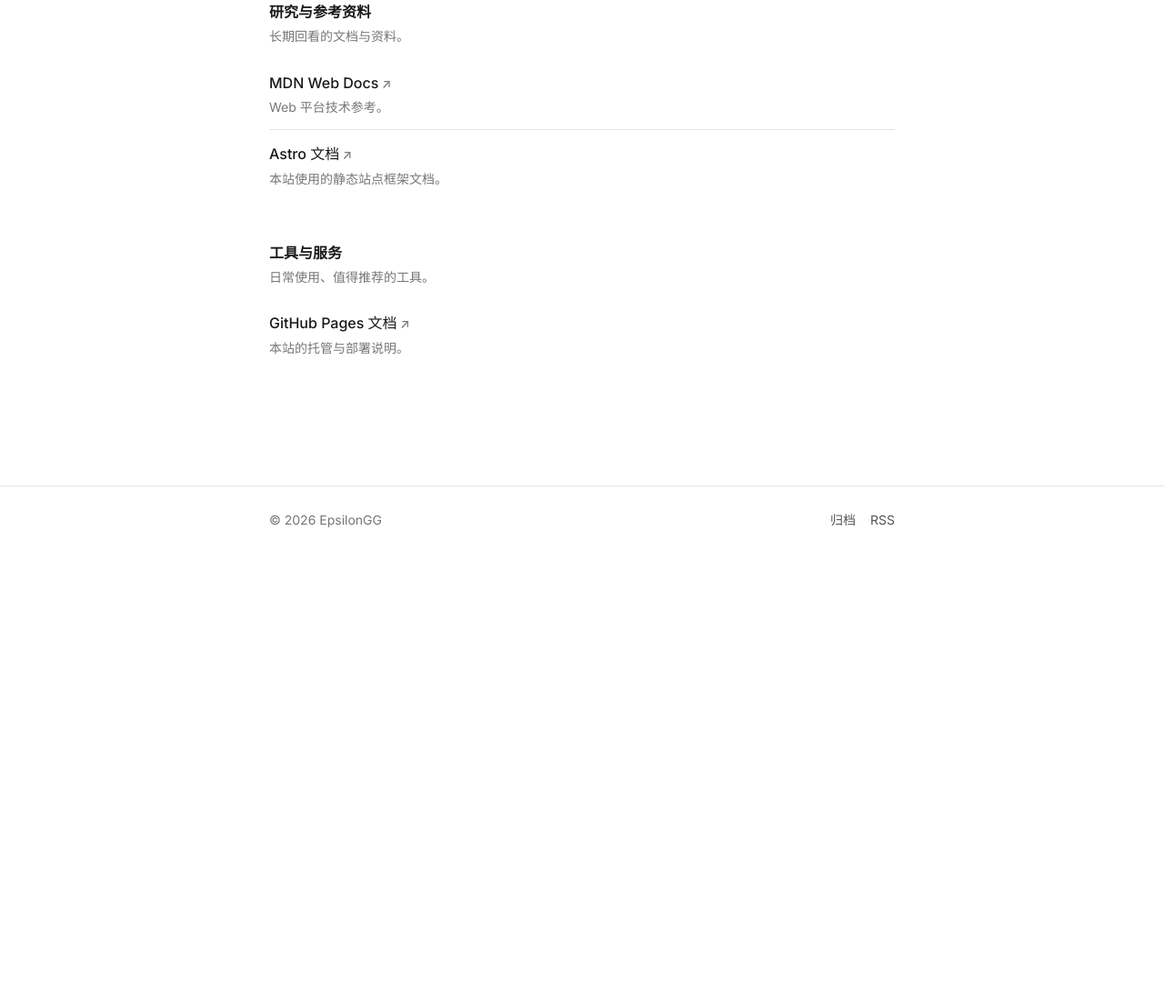
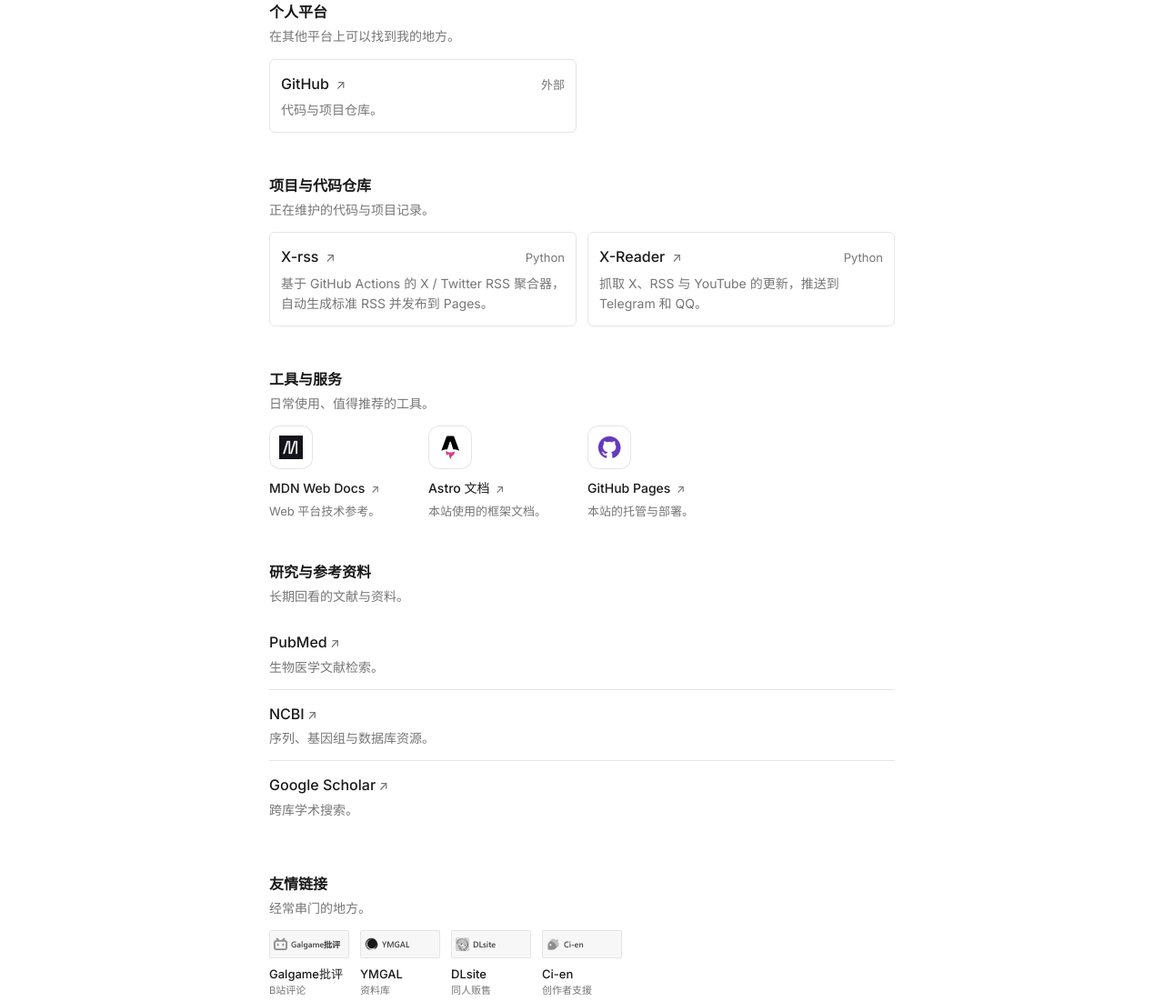
Before and after one commit to EpsilonGG/epsilongg.github.io, an Astro site: page /morelinks in a window 1280 px wide. Shown: the part 213-1315 px from the top of the page at 91% size. Before the commit the page ends 822 px from the top, so only its background shows below. Built offline with nearby package versions, Linux system fonts and the light colour scheme; Astro itself is replaced by a stand-in of ours.

Commit message:
feat: rebuild link library with cards, icon grid and 88x31 friend badges

```diff
--- /dev/null
+++ b/src/components/BadgeWall.astro
@@ -0,0 +1,39 @@
+---
+/**
+ * 徽章墙：88×31 的站点按钮，下方留一格与徽章等宽等高的说明位。
+ * 用于「友情链接」。徽章图片自托管在 public/images/links/。
+ *
+ * 徽章默认灰度显示，鼠标悬停或键盘聚焦时恢复原色，
+ * 避免满屏彩色按钮冲淡整站的黑白灰基调。
+ */
+import { isExternalHref, type LinkItem } from '../config/links';
+
+interface Props {
+  links: LinkItem[];
+}
+
+const { links } = Astro.props;
+---
+
+<ul class="badge-wall">
+  {links.map((link) => {
+    const external = isExternalHref(link.href);
+    const linkAttrs = external ? { target: '_blank', rel: 'noopener noreferrer' } : {};
+    return (
+      <li>
+        <a class="badge-item" href={link.href} {...linkAttrs}>
+          {link.badge ? (
+            <img class="badge-item__img" src={link.badge} alt="" width="88" height="31" loading="lazy" decoding="async" />
+          ) : (
+            <span class="badge-item__img badge-item__img--empty">{link.label}</span>
+          )}
+          <span class="badge-item__caption">
+            <span class="badge-item__name">{link.label}</span>
+            {link.description ? <span class="badge-item__desc">{link.description}</span> : null}
+          </span>
+          {external ? <span class="visually-hidden">（在新窗口打开）</span> : null}
+        </a>
+      </li>
+    );
+  })}
+</ul>
--- /dev/null
+++ b/src/components/IconGrid.astro
@@ -0,0 +1,37 @@
+---
+/**
+ * 图标网格：倒角正方形图标 + 左下角名称与说明。
+ * 用于「工具与服务」。
+ */
+import { isExternalHref, type LinkItem } from '../config/links';
+
+interface Props {
+  links: LinkItem[];
+}
+
+const { links } = Astro.props;
+---
+
+<ul class="icon-grid">
+  {links.map((link) => {
+    const external = isExternalHref(link.href);
+    const linkAttrs = external ? { target: '_blank', rel: 'noopener noreferrer' } : {};
+    return (
+      <li>
+        <a class="icon-tile" href={link.href} {...linkAttrs}>
+          {link.icon ? (
+            <img class="icon-tile__img" src={link.icon} alt="" width="48" height="48" loading="lazy" decoding="async" />
+          ) : (
+            <span class="icon-tile__img icon-tile__img--empty" aria-hidden="true">{link.label.slice(0, 2)}</span>
+          )}
+          <span class="icon-tile__label">
+            {link.label}
+            {external ? <span class="icon-tile__external" aria-hidden="true">↗</span> : null}
+          </span>
+          {link.description ? <span class="icon-tile__description">{link.description}</span> : null}
+          {external ? <span class="visually-hidden">（在新窗口打开）</span> : null}
+        </a>
+      </li>
+    );
+  })}
+</ul>
--- /dev/null
+++ b/src/components/LinkCards.astro
@@ -0,0 +1,35 @@
+---
+/**
+ * 卡片网格：用于「个人平台」「项目与代码仓库」。
+ * 卡片本身是链接，右上角可放一条次要信息（语言、内外链等）。
+ */
+import { isExternalHref, type LinkItem } from '../config/links';
+
+interface Props {
+  links: LinkItem[];
+}
+
+const { links } = Astro.props;
+---
+
+<ul class="card-grid">
+  {links.map((link) => {
+    const external = isExternalHref(link.href);
+    const linkAttrs = external ? { target: '_blank', rel: 'noopener noreferrer' } : {};
+    return (
+      <li>
+        <a class="link-card" href={link.href} {...linkAttrs}>
+          <span class="link-card__head">
+            <span class="link-card__label">
+              {link.label}
+              {external ? <span class="link-card__external" aria-hidden="true">↗</span> : null}
+            </span>
+            {link.meta ? <span class="link-card__meta">{link.meta}</span> : null}
+          </span>
+          {link.description ? <span class="link-card__description">{link.description}</span> : null}
+          {external ? <span class="visually-hidden">（在新窗口打开）</span> : null}
+        </a>
+      </li>
+    );
+  })}
+</ul>
--- /dev/null
+++ b/src/components/LinkList.astro
@@ -0,0 +1,22 @@
+---
+/**
+ * 竖排链接列表：左侧名称，右侧说明。
+ * 链接库的「研究与参考资料」等分类使用，与名片页的 LinkRow 视觉一致。
+ */
+import LinkRow from './LinkRow.astro';
+import type { LinkItem } from '../config/links';
+
+interface Props {
+  links: LinkItem[];
+}
+
+const { links } = Astro.props;
+---
+
+<ul class="link-list">
+  {links.map((link) => (
+    <li>
+      <LinkRow label={link.label} href={link.href} description={link.description} />
+    </li>
+  ))}
+</ul>
--- a/src/config/links.ts
+++ b/src/config/links.ts
@@ -7,8 +7,7 @@
  * 注意：
  * - 只填写可以确认的真实地址，不要填写猜测或未经验证的账号。
  * - 没有内容的分类会自动隐藏，不会渲染空区块。
- * - 下面「研究与参考资料」「工具与服务」中的条目是真实可访问的公开资源，
- *   仅作为结构示例，请按需替换为自己的常用链接。
+ * - 每个分类用 layout 决定渲染方式，不写则按 'list' 渲染。
  */
 
 export interface LinkItem {
@@ -20,7 +19,16 @@ export interface LinkItem {
   description?: string;
   /** 可选标签，仅用于展示，首版不做筛选 */
   tags?: string[];
+  /** 徽章图片，仅 badges 布局使用，标准尺寸 88×31（文件按 2 倍图存放） */
+  badge?: string;
+  /** 图标图片，仅 icons 布局使用，正方形（文件按 2 倍图存放） */
+  icon?: string;
+  /** 卡片右上角的次要信息，例如 Python */
+  meta?: string;
 }
+
+/** 分类的渲染方式 */
+export type GroupLayout = 'list' | 'cards' | 'icons' | 'badges';
 
 export interface LinkGroup {
   /** 稳定的分类标识 */
@@ -29,6 +37,8 @@ export interface LinkGroup {
   title: string;
   /** 分类说明，可省略 */
   description?: string;
+  /** 渲染方式，默认 list */
+  layout?: GroupLayout;
   links: LinkItem[];
 }
 
@@ -42,36 +52,40 @@ export const primaryLinks: LinkItem[] = [
 
 /**
  * 链接库分类。分类由配置驱动，页面组件不硬编码链接。
+ * 顺序即页面顺序：个人平台 → 项目 → 工具 → 参考资料 → 友情链接。
  */
 export const linkGroups: LinkGroup[] = [
   {
     id: 'platforms',
     title: '个人平台',
     description: '在其他平台上可以找到我的地方。',
-    links: [],
+    layout: 'cards',
+    links: [
+      {
+        label: 'GitHub',
+        href: 'https://github.com/EpsilonGG',
+        description: '代码与项目仓库。',
+        meta: '外部',
+      },
+    ],
   },
   {
     id: 'projects',
     title: '项目与代码仓库',
     description: '正在维护的代码与项目记录。',
-    links: [],
-  },
-  {
-    id: 'research',
-    title: '研究与参考资料',
-    description: '长期回看的文档与资料。',
+    layout: 'cards',
     links: [
       {
-        label: 'MDN Web Docs',
-        href: 'https://developer.mozilla.org/',
-        description: 'Web 平台技术参考。',
-        tags: ['参考'],
+        label: 'X-rss',
+        href: 'https://github.com/EpsilonGG/X-rss',
+        description: '基于 GitHub Actions 的 X / Twitter RSS 聚合器，自动生成标准 RSS 并发布到 Pages。',
+        meta: 'Python',
       },
       {
-        label: 'Astro 文档',
-        href: 'https://docs.astro.build/',
-        description: '本站使用的静态站点框架文档。',
-        tags: ['工具'],
+        label: 'X-Reader',
+        href: 'https://github.com/EpsilonGG/X-Reader',
+        description: '抓取 X、RSS 与 YouTube 的更新，推送到 Telegram 和 QQ。',
+        meta: 'Python',
       },
     ],
   },
@@ -79,20 +93,84 @@ export const linkGroups: LinkGroup[] = [
     id: 'tools',
     title: '工具与服务',
     description: '日常使用、值得推荐的工具。',
+    layout: 'icons',
     links: [
       {
-        label: 'GitHub Pages 文档',
+        label: 'MDN Web Docs',
+        href: 'https://developer.mozilla.org/',
+        description: 'Web 平台技术参考。',
+        icon: '/images/tools/mdn.png',
+      },
+      {
+        label: 'Astro 文档',
+        href: 'https://docs.astro.build/',
+        description: '本站使用的框架文档。',
+        icon: '/images/tools/astro.png',
+      },
+      {
+        label: 'GitHub Pages',
         href: 'https://docs.github.com/pages',
-        description: '本站的托管与部署说明。',
-        tags: ['工具'],
+        description: '本站的托管与部署。',
+        icon: '/images/tools/github-pages.png',
       },
     ],
   },
   {
-    id: 'others',
-    title: '其他',
-    description: '',
-    links: [],
+    id: 'research',
+    title: '研究与参考资料',
+    description: '长期回看的文献与资料。',
+    links: [
+      {
+        label: 'PubMed',
+        href: 'https://pubmed.ncbi.nlm.nih.gov/',
+        description: '生物医学文献检索。',
+        tags: ['文献'],
+      },
+      {
+        label: 'NCBI',
+        href: 'https://www.ncbi.nlm.nih.gov/',
+        description: '序列、基因组与数据库资源。',
+        tags: ['数据'],
+      },
+      {
+        label: 'Google Scholar',
+        href: 'https://scholar.google.com/',
+        description: '跨库学术搜索。',
+        tags: ['检索'],
+      },
+    ],
+  },
+  {
+    id: 'friends',
+    title: '友情链接',
+    description: '经常串门的地方。',
+    layout: 'badges',
+    links: [
+      {
+        label: 'Galgame批评',
+        href: 'https://space.bilibili.com/2072586344',
+        description: 'B站评论',
+        badge: '/images/links/galgame-piping.png',
+      },
+      {
+        label: 'YMGAL',
+        href: 'https://www.ymgal.games/',
+        description: '资料库',
+        badge: '/images/links/ymgal.png',
+      },
+      {
+        label: 'DLsite',
+        href: 'https://www.dlsite.com/',
+        description: '同人贩售',
+        badge: '/images/links/dlsite.png',
+      },
+      {
+        label: 'Ci-en',
+        href: 'https://ci-en.dlsite.com/',
+        description: '创作者支援',
+        badge: '/images/links/ci-en.png',
+      },
+    ],
   },
 ];
 
--- a/src/pages/morelinks.astro
+++ b/src/pages/morelinks.astro
@@ -1,12 +1,15 @@
 ---
 import BaseLayout from '../layouts/BaseLayout.astro';
-import LinkRow from '../components/LinkRow.astro';
+import LinkList from '../components/LinkList.astro';
+import LinkCards from '../components/LinkCards.astro';
+import IconGrid from '../components/IconGrid.astro';
+import BadgeWall from '../components/BadgeWall.astro';
 import { linkGroups } from '../config/links';
 
 const visibleGroups = linkGroups.filter((group) => group.links.length > 0);
 ---
 
-<BaseLayout title="链接库" description="整理外部平台、项目仓库、研究资料与工具链接。">
+<BaseLayout title="链接库" description="整理外部平台、项目仓库、工具、研究资料与友情链接。">
   <div class="page">
     <div class="container">
       <header class="page-header">
@@ -20,13 +23,15 @@ const visibleGroups = linkGroups.filter((group) => group.links.length > 0);
             <section class="link-group" aria-labelledby={`group-${group.id}`}>
               <h2 class="link-group__heading" id={`group-${group.id}`}>{group.title}</h2>
               {group.description ? <p class="link-group__description">{group.description}</p> : null}
-              <ul class="link-list">
-                {group.links.map((link) => (
-                  <li>
-                    <LinkRow label={link.label} href={link.href} description={link.description} />
-                  </li>
-                ))}
-              </ul>
+              {group.layout === 'badges' ? (
+                <BadgeWall links={group.links} />
+              ) : group.layout === 'cards' ? (
+                <LinkCards links={group.links} />
+              ) : group.layout === 'icons' ? (
+                <IconGrid links={group.links} />
+              ) : (
+                <LinkList links={group.links} />
+              )}
             </section>
           ))
         ) : (
--- a/src/styles/components.css
+++ b/src/styles/components.css
@@ -570,6 +570,230 @@ a.link-row:hover .link-row__label {
 }
 
 /* --------------------------------------------------------------------------
+   链接库 · 卡片网格（个人平台 / 项目与代码仓库）
+   -------------------------------------------------------------------------- */
+
+.card-grid {
+  margin: 0;
+  padding: 0;
+  list-style: none;
+  display: grid;
+  grid-template-columns: repeat(auto-fill, minmax(15rem, 1fr));
+  gap: var(--space-3);
+}
+
+.card-grid > li {
+  display: flex;
+}
+
+.link-card {
+  display: flex;
+  flex-direction: column;
+  gap: var(--space-1);
+  width: 100%;
+  padding: var(--space-3);
+  border: var(--border-width) solid var(--color-border);
+  border-radius: var(--radius);
+  text-decoration: none;
+  transition: border-color var(--duration) var(--ease);
+}
+
+.link-card:hover,
+.link-card:focus-visible {
+  border-color: var(--color-border-strong);
+}
+
+.link-card__head {
+  display: flex;
+  align-items: baseline;
+  justify-content: space-between;
+  gap: var(--space-2);
+}
+
+.link-card__label {
+  font-size: var(--text-base);
+  font-weight: 500;
+  color: var(--color-text);
+}
+
+.link-card:hover .link-card__label {
+  text-decoration: underline;
+  text-underline-offset: 0.25em;
+  text-decoration-color: var(--color-border-strong);
+}
+
+.link-card__external {
+  margin-left: 0.25em;
+  font-size: 0.85em;
+  color: var(--color-text-muted);
+}
+
+.link-card__meta {
+  flex: none;
+  font-size: var(--text-xs);
+  color: var(--color-text-muted);
+}
+
+.link-card__description {
+  font-size: var(--text-sm);
+  color: var(--color-text-muted);
+  line-height: var(--leading-normal);
+  overflow-wrap: anywhere;
+}
+
+/* --------------------------------------------------------------------------
+   链接库 · 图标网格（工具与服务）
+   图标本身已带圆角与描边（2 倍图），这里只控制尺寸与排布。
+   -------------------------------------------------------------------------- */
+
+.icon-grid {
+  margin: 0;
+  padding: 0;
+  list-style: none;
+  display: grid;
+  grid-template-columns: repeat(auto-fill, minmax(9.5rem, 1fr));
+  gap: var(--space-4) var(--space-3);
+}
+
+.icon-tile {
+  display: flex;
+  flex-direction: column;
+  align-items: flex-start;
+  gap: var(--space-2);
+  text-decoration: none;
+}
+
+.icon-tile__img {
+  width: 48px;
+  height: 48px;
+  display: block;
+}
+
+.icon-tile__img--empty {
+  display: flex;
+  align-items: center;
+  justify-content: center;
+  border: var(--border-width) solid var(--color-border);
+  border-radius: 12px;
+  font-size: var(--text-xs);
+  color: var(--color-text-muted);
+}
+
+.icon-tile__label {
+  font-size: var(--text-sm);
+  font-weight: 500;
+  color: var(--color-text);
+}
+
+.icon-tile:hover .icon-tile__label {
+  text-decoration: underline;
+  text-underline-offset: 0.25em;
+  text-decoration-color: var(--color-border-strong);
+}
+
+.icon-tile__external {
+  margin-left: 0.25em;
+  font-size: 0.85em;
+  color: var(--color-text-muted);
+}
+
+.icon-tile__description {
+  margin-top: calc(var(--space-1) * -1);
+  font-size: var(--text-xs);
+  color: var(--color-text-muted);
+  line-height: var(--leading-snug);
+}
+
+/* --------------------------------------------------------------------------
+   链接库 · 徽章墙（友情链接）
+   徽章 88×31，下方留一块与徽章等宽等高的说明位。
+   默认灰度，悬停 / 键盘聚焦时恢复原色。
+   -------------------------------------------------------------------------- */
+
+.badge-wall {
+  margin: 0;
+  padding: 0;
+  list-style: none;
+  display: flex;
+  flex-wrap: wrap;
+  gap: var(--space-4) var(--space-3);
+}
+
+.badge-item {
+  display: flex;
+  flex-direction: column;
+  gap: var(--space-2);
+  width: 88px;
+  text-decoration: none;
+}
+
+.badge-item__img {
+  width: 88px;
+  height: 31px;
+  display: block;
+  filter: grayscale(1);
+  opacity: 0.9;
+  transition: filter var(--duration) var(--ease), opacity var(--duration) var(--ease);
+}
+
+.badge-item:hover .badge-item__img,
+.badge-item:focus-visible .badge-item__img {
+  filter: none;
+  opacity: 1;
+}
+
+.badge-item__img--empty {
+  display: flex;
+  align-items: center;
+  justify-content: center;
+  border: var(--border-width) solid var(--color-border);
+  border-radius: 2px;
+  background: var(--color-bg-subtle);
+  font-size: var(--text-xs);
+  color: var(--color-text-muted);
+  filter: none;
+}
+
+.badge-item__caption {
+  display: flex;
+  flex-direction: column;
+  gap: 2px;
+  min-height: 31px;
+}
+
+.badge-item__name {
+  font-size: var(--text-xs);
+  font-weight: 500;
+  color: var(--color-text);
+  line-height: var(--leading-snug);
+}
+
+.badge-item:hover .badge-item__name {
+  text-decoration: underline;
+  text-underline-offset: 0.2em;
+  text-decoration-color: var(--color-border-strong);
+}
+
+.badge-item__desc {
+  font-size: 0.6875rem;
+  color: var(--color-text-muted);
+  line-height: var(--leading-snug);
+  white-space: nowrap;
+  overflow: hidden;
+  text-overflow: ellipsis;
+}
+
+/* 深色主题下徽章偏亮，压低一点亮度避免刺眼 */
+:root[data-theme="dark"] .badge-item__img {
+  filter: grayscale(1) brightness(0.9);
+}
+
+:root[data-theme="dark"] .badge-item:hover .badge-item__img,
+:root[data-theme="dark"] .badge-item:focus-visible .badge-item__img {
+  filter: brightness(0.94);
+}
+
+/* --------------------------------------------------------------------------
    404
    -------------------------------------------------------------------------- */
 
```
Also changed, not shown: README.md, public/images/links/ci-en.png (added), public/images/links/dlsite.png (added), public/images/links/galgame-piping.png (added), public/images/links/ymgal.png (added), public/images/tools/astro.png (added), public/images/tools/github-pages.png (added), public/images/tools/mdn.png (added).
